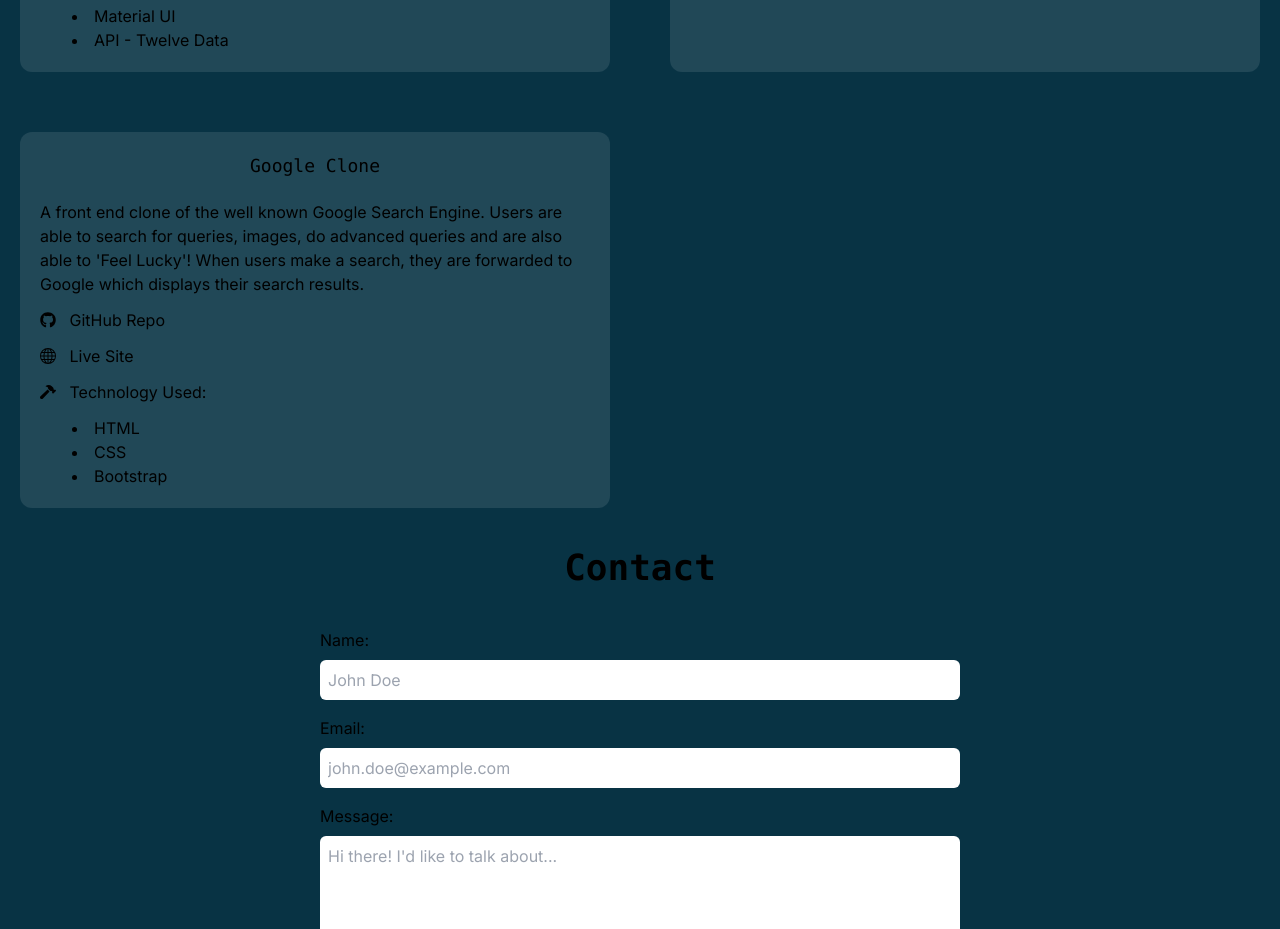
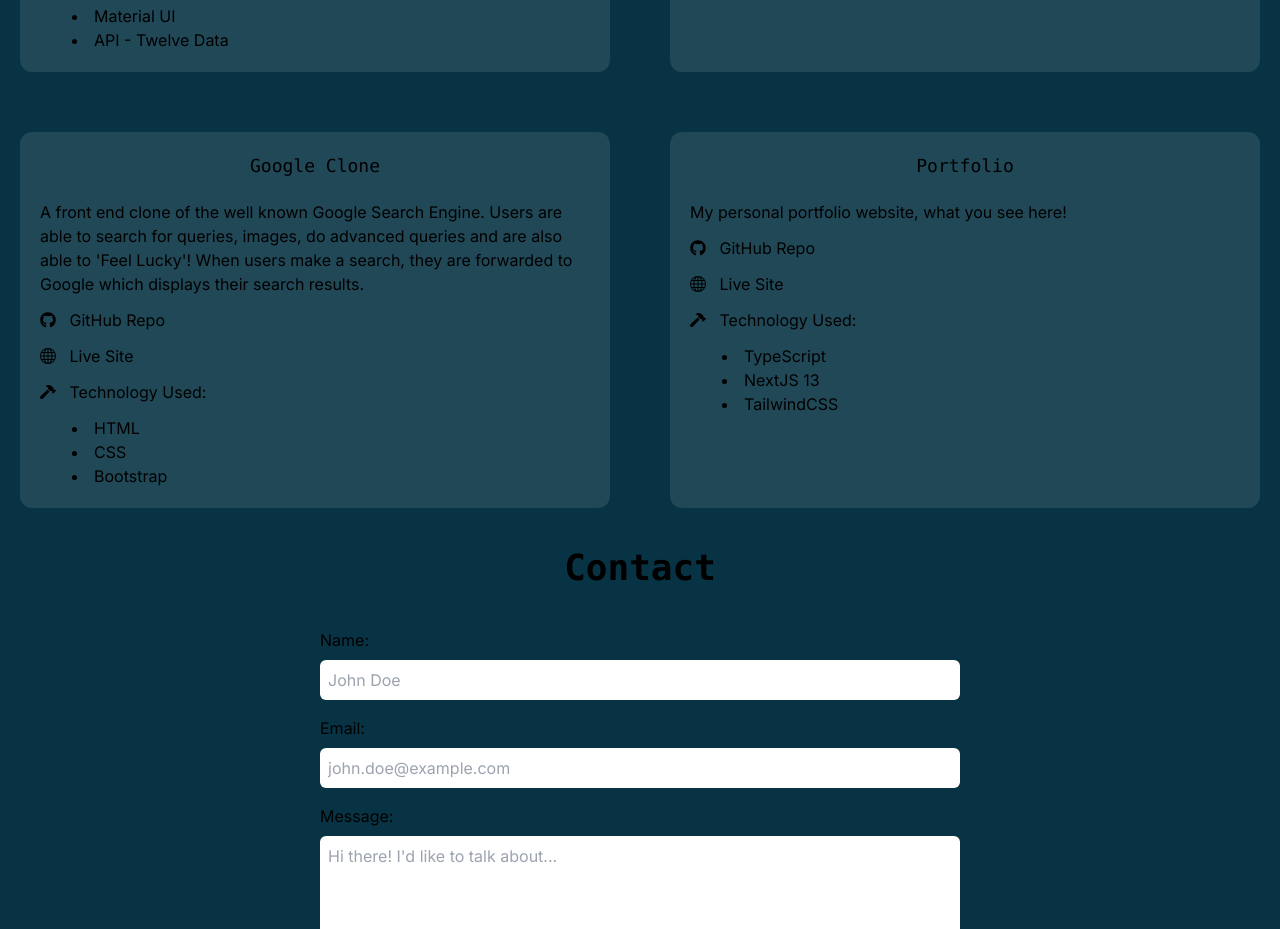
Before and after one commit to coolusername244/portfolio, a Next.js app: page / in a window 1280 px wide. Shown: the part 2886-3815 px from the top of the page. Built offline with nearby package versions, Linux system fonts and the light colour scheme.

Commit message:
feat: Add new project to ProjectData.ts

```diff
--- a/src/app/components/Projects/ProjectData.ts
+++ b/src/app/components/Projects/ProjectData.ts
@@ -31,4 +31,11 @@ export const projects = [
     liveLink: 'https://coolusername244.github.io/Google-frontend/',
     techUsed: ['HTML', 'CSS', 'Bootstrap'],
   },
+  {
+    name: 'Portfolio',
+    description: 'My personal portfolio website, what you see here!',
+    githubLink: 'https://github.com/coolusername244/portfolio',
+    liveLink: 'https://lee-sheppard.com/',
+    techUsed: ['TypeScript', 'NextJS 13', 'TailwindCSS'],
+  },
 ];
```
